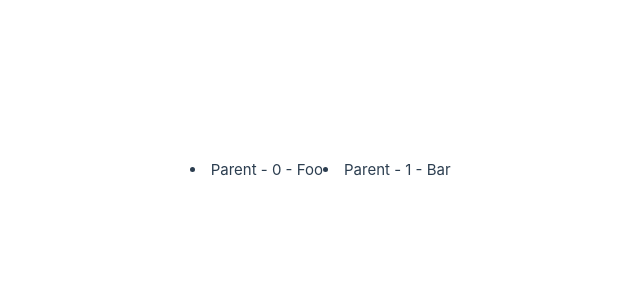
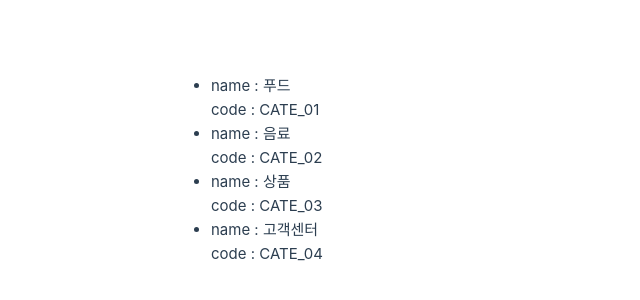
Before and after one commit to dana096-hello-vue/dana096-hello-vue.github.io, a Vue app: page / in a window 1280 px wide. Shown: the part 230-530 px from the top of the page, without its empty margins (317-957 px from the left). Built offline with nearby package versions, Linux system fonts and the light colour scheme.

Commit message:
vue json 상하차 해보기

```diff
--- a/package.json
+++ b/package.json
@@ -1,6 +1,6 @@
 {
   "name": "dana096-hello-vue.github.io",
-  "version": "0.2.3",
+  "version": "0.2.4",
   "private": true,
   "type": "module",
   "scripts": {
--- a/src/App.vue
+++ b/src/App.vue
@@ -1,12 +1,14 @@
 <script setup>
 import { ref } from 'vue'
-
-const parentMessage = ref('Parent')
-const items = ref([{ message: 'Foo' }, { message: 'Bar' }])
+import category from "@/assets/category.json"
+const categories = ref(category)
 </script>
 
 <template>
-<li v-for="(item, index) in items">
-	{{ parentMessage }} - {{ index }} - {{ item.message }}
+<ul>
+<li v-for="(item) in categories">
+	name : {{ item.name }} <br>
+	code : {{ item.code }}
 </li>
+</ul>
 </template>
--- /dev/null
+++ b/src/assets/category.json
@@ -0,0 +1,22 @@
+[
+    {
+		"name": "푸드",
+		"image_url": "https://image-server.kr/def/cate-1.jpg",
+		"code": "CATE_01"
+	},
+    {
+		"name": "음료",
+		"image_url": "https://image-server.kr/def/cate-2.jpg",
+		"code": "CATE_02"
+	},
+    {
+		"name": "상품",
+		"image_url": "https://image-server.kr/def/cate-3.jpg",
+		"code": "CATE_03"
+	},
+    {
+		"name": "고객센터",
+		"image_url": "https://image-server.kr/def/cate-4.jpg",
+		"code": "CATE_04"
+	}
+]
```
